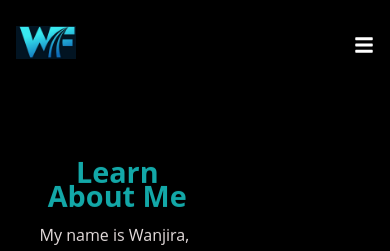
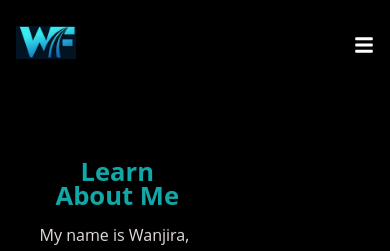
Before and after one commit to Wanjira-Faith/My-Portfolio, a React (Vite) app in the folder portfolio/: page /about in a window 390 px wide. Shown: the top 251 px of the page. Built offline with nearby package versions, Linux system fonts and the light colour scheme; the HTML template or start-up script is replaced by a standard one.

Commit message:
reduce font size

```diff
--- a/portfolio/src/Css/About.css
+++ b/portfolio/src/Css/About.css
@@ -137,7 +137,7 @@ body {
   }
 
   .about-text h1 {
-      font-size: 1.8em;
+      font-size: 1.6em;
       margin-bottom: 15px;
   }
 
```
